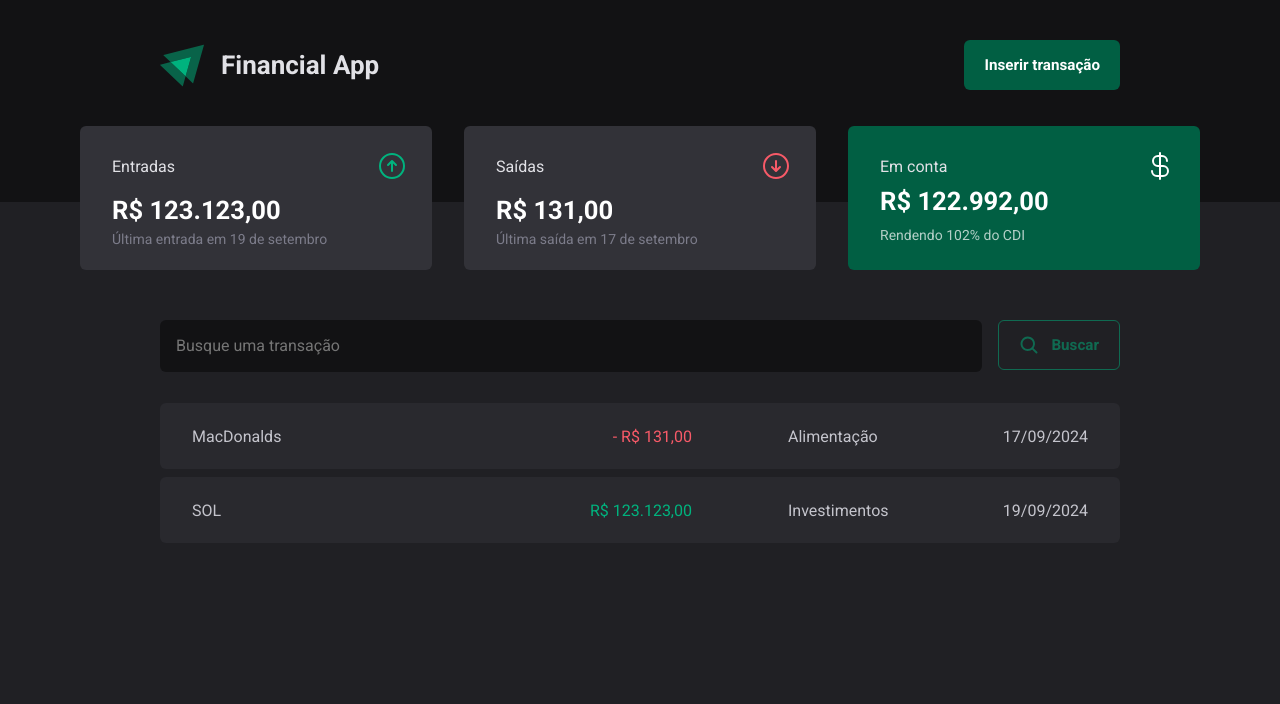
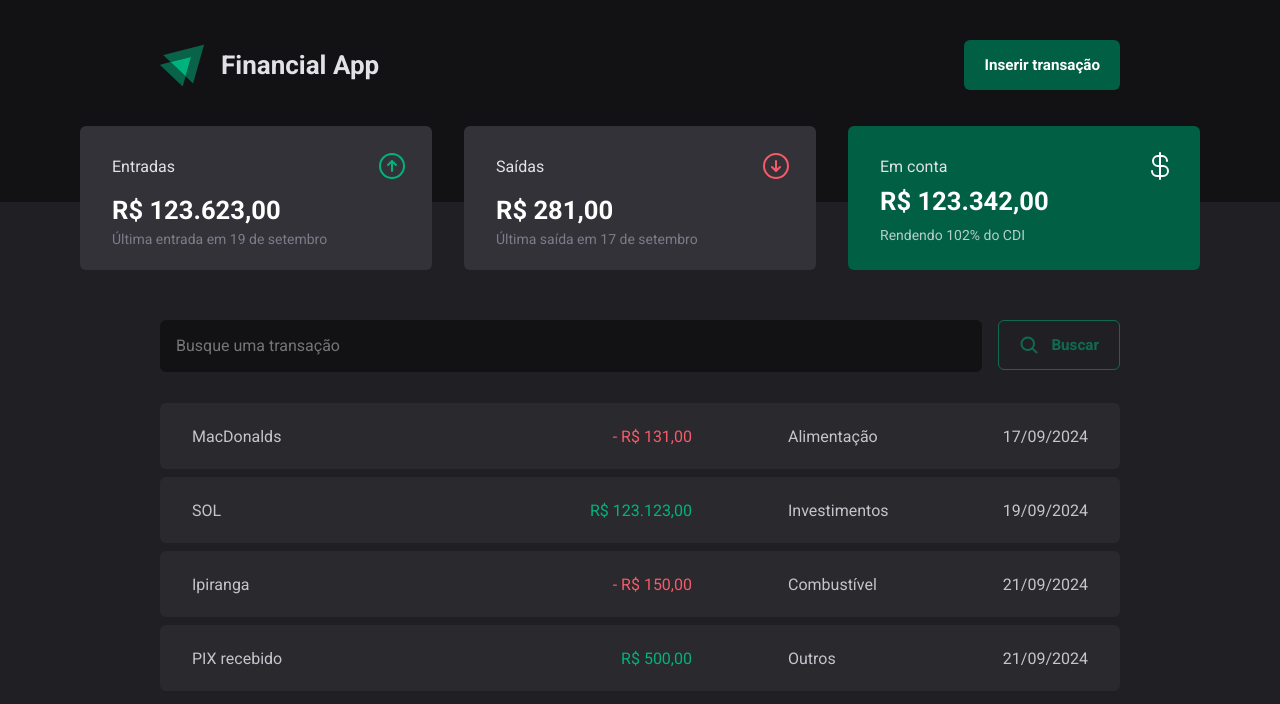
Before and after one commit to jeffmnb/financial-history-app, a React (Vite) app: page / in a window 1280 px wide. Shown: the top 704 px of the page. Built offline with nearby package versions, Linux system fonts and the light colour scheme; data requests are answered from the project's data file.

Commit message:
wip: wip

```diff
--- a/server.json
+++ b/server.json
@@ -19,6 +19,26 @@
         "status": "input",
         "value": 123123
       }
+    },
+    {
+      "id": 52706,
+      "title": "Ipiranga",
+      "date": "2024-09-21T13:43:29.840Z",
+      "category": "Combustível",
+      "transaction": {
+        "status": "output",
+        "value": 150
+      }
+    },
+    {
+      "id": 52707,
+      "title": "PIX recebido",
+      "date": "2024-09-21T13:44:20.028Z",
+      "category": "Outros",
+      "transaction": {
+        "status": "input",
+        "value": 500
+      }
     }
   ]
 }
--- a/src/components/Select/Select.styles.ts
+++ b/src/components/Select/Select.styles.ts
@@ -7,6 +7,10 @@ export const S = {
     padding: 1rem;
     border-radius: 0.375rem;
     border: 0 solid transparent;
+    -webkit-appearance: none;
+    &:hover {
+      cursor: pointer;
+    }
   `,
   Option: styled.option``,
 }
--- a/src/components/TransactionModal/TransactionModal.tsx
+++ b/src/components/TransactionModal/TransactionModal.tsx
@@ -119,7 +119,7 @@ export const TransactionModal: React.FC = () => {
                   onChange={({ target }) =>
                     field.onChange(parseInt((target as HTMLInputElement).value))
                   }
-                  placeholder="Preço"
+                  placeholder="Valor"
                 />
               )
             }}
```
